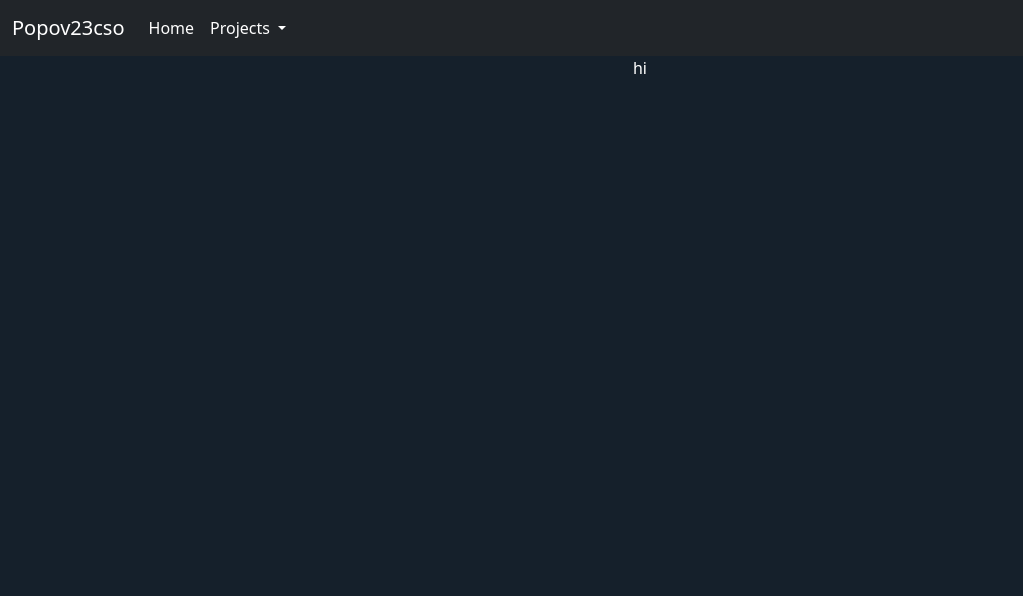
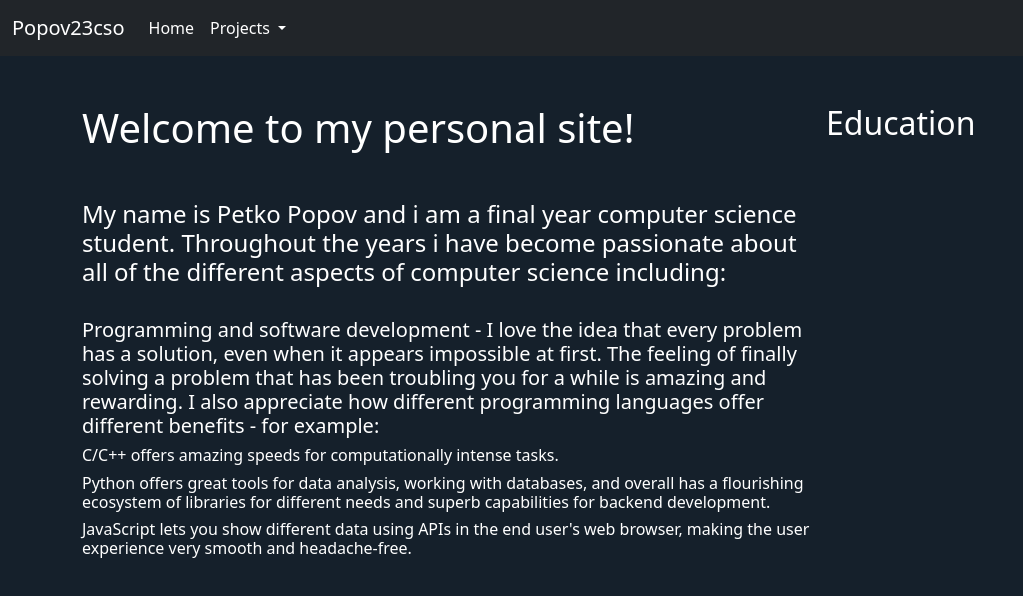
Before and after one commit to popov23cso/popov23.github.io, a plain HTML site: page index.html in a window 1280 px wide. Shown: the whole page, without its empty margins (0-1023 px from the left). Drawn offline with nearby package versions, Linux system fonts and the light colour scheme.

Commit message:
Added interests descriptions

```diff
--- a/index.html
+++ b/index.html
@@ -5,26 +5,27 @@
     <meta name="viewport" content="width=device-width, initial-scale=1">
     <title>Petko Popov</title>
     <link href="https://cdn.jsdelivr.net/npm/bootstrap@5.2.2/dist/css/bootstrap.min.css" rel="stylesheet" integrity="sha384-Zenh87qX5JnK2Jl0vWa8Ck2rdkQ2Bzep5IDxbcnCeuOxjzrPF/et3URy9Bv1WTRi" crossorigin="anonymous">
-    <link href="styles.css" rel="stylesheet">
+    <link href="static/styles.css" rel="stylesheet">
 </head>
-  <body>
+
+<body>
     <nav class="navbar navbar-expand-lg bg-dark navbar-dark">
         <div class="container-fluid">
-        <a class="navbar-brand" href="https://popov23cso.github.io/popov23.github.io/">Popov23cso</a>
+        <a class="navbar-brand" href="/">Popov23cso</a>
         <button class="navbar-toggler" type="button" data-bs-toggle="collapse" data-bs-target="#navbarSupportedContent" aria-controls="navbarSupportedContent" aria-expanded="false" aria-label="Toggle navigation">
             <span class="navbar-toggler-icon"></span>
         </button>
           <div class="collapse navbar-collapse" id="navbarSupportedContent">
             <ul class="navbar-nav me-auto mb-2 mb-lg-0">
               <li class="nav-item">
-                <a class="nav-link active" aria-current="page" href="https://popov23cso.github.io/popov23.github.io/">Home</a>
+                <a class="nav-link active" aria-current="page" href="/">Home</a>
               </li>
               <li class="nav-item dropdown">
                 <a class="nav-link dropdown-toggle active" href="#" role="button" data-bs-toggle="dropdown" aria-expanded="false">
                   Projects
                 </a>
                 <ul class="dropdown-menu">
-                  <li><a class="dropdown-item" href="personalProjects.html">Personal Projects</a></li>
+                  <li><a class="dropdown-item" href="#">Personal Projects</a></li>
                   <li><a class="dropdown-item" href="#">University Projects</a></li>
                 </ul>
               </li>
@@ -32,9 +33,45 @@
           </div>
         </div>
       </nav>
-      <div class="container text-center">
-        hi
+
+      <div class="container about_div">
+        <div class="about_item mt-5">
+          <p class="h1 mb-5">Welcome to my personal site!</p>
+          <p class="h4">
+            My name is Petko Popov and i am a final year computer science student.
+            Throughout the years i have become passionate about all of the different
+            aspects of computer science including:
+          </p><br>
+          <p class="h5">
+            Programming and software development - I love the idea that every problem
+            has a solution, even when it appears impossible at first. The feeling of
+            finally solving a problem that has been troubling you for a while is amazing
+            and rewarding. I also appreciate how different programming languages offer
+            different benefits - for example:
+            <p class="h6">
+              C/C++ offers amazing speeds for computationally
+              intense tasks.
+            </p>
+            <p class="h6">
+            Python offers great tools for data analysis, working with
+            databases, and overall has a flourishing ecosystem of libraries for different
+            needs and superb capabilities for backend development.
+            </p>
+            <p class="h6">
+            JavaScript lets you show
+            different data using APIs in the end user's web browser, making the user experience
+            very smooth and headache-free.
+            </p>
+          </p>
+
+
+        </div>
+        <div class="about_item mt-5">
+          <p class="h2">Education</p><br>
+
+        </div>
       </div>
     <script src="https://cdn.jsdelivr.net/npm/bootstrap@5.2.2/dist/js/bootstrap.bundle.min.js" integrity="sha384-OERcA2EqjJCMA+/3y+gxIOqMEjwtxJY7qPCqsdltbNJuaOe923+mo//f6V8Qbsw3" crossorigin="anonymous"></script>
-  </body>
+</body>
+
 </html>
```
